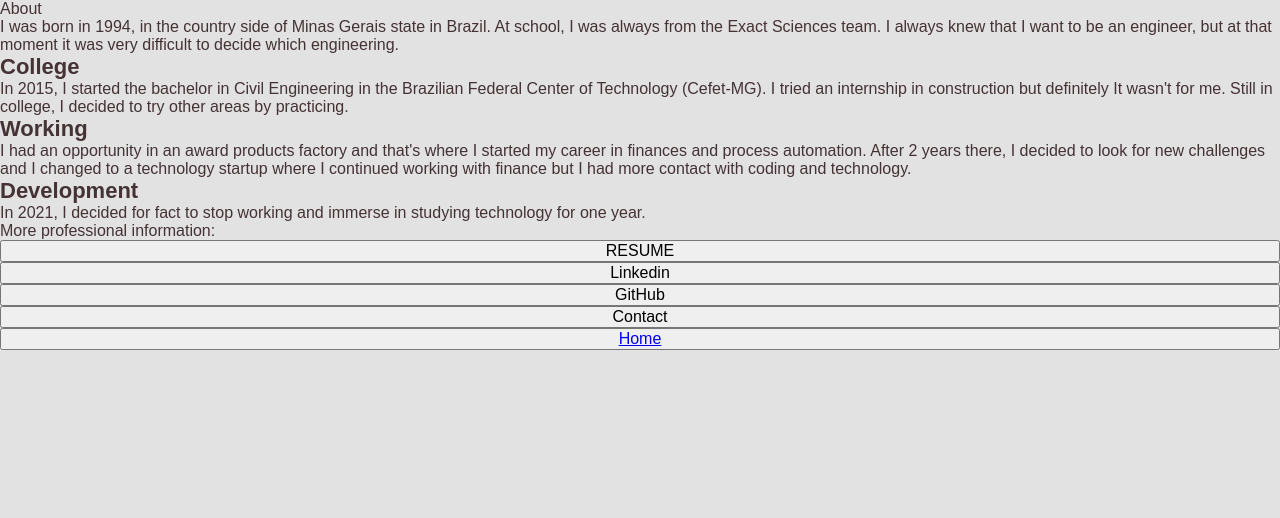
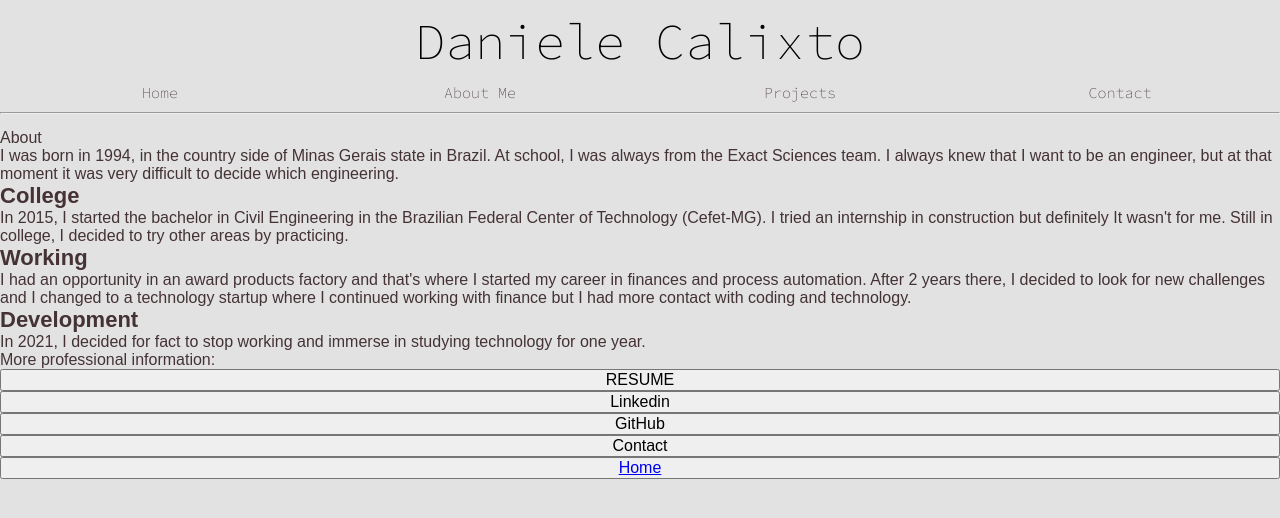
Before and after one commit to danielecalixto/daniele-calixto-website, a React (Create React App) app: page /about in a window 1280 px wide. Shown: the top 518 px of the page. Built offline with nearby package versions, Linux system fonts and the light colour scheme.

Commit message:
feat: add Header component to pages About, Contact and Projects

```diff
--- a/src/pages/About/index.jsx
+++ b/src/pages/About/index.jsx
@@ -1,9 +1,11 @@
 import { Link } from "react-router-dom"
 import TimeLine from "../../components/TimeLine"
+import Header from "../../components/Header"
 
 const About = () => {
   return (
     <div>
+      <Header></Header>
       <p>About</p>
       <TimeLine></TimeLine>
       <div>
--- a/src/pages/Contact/index.jsx
+++ b/src/pages/Contact/index.jsx
@@ -1,8 +1,10 @@
 import { Link } from "react-router-dom"
+import Header from "../../components/Header"
 
 const Contact = () => {
   return (
     <div>
+      <Header></Header>
       <p>Contact</p>
     </div>
   )
--- a/src/pages/Projects/index.jsx
+++ b/src/pages/Projects/index.jsx
@@ -1,8 +1,10 @@
 import { Link } from "react-router-dom"
+import Header from "../../components/Header"
 
 const Projects = () => {
   return (
     <div>
+      <Header></Header>
       <p>Projects</p>
     </div>
   )
```
